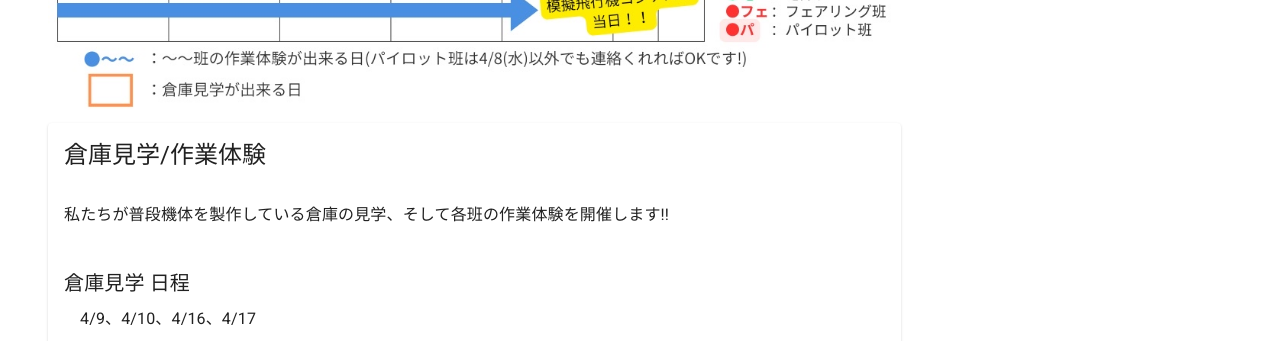
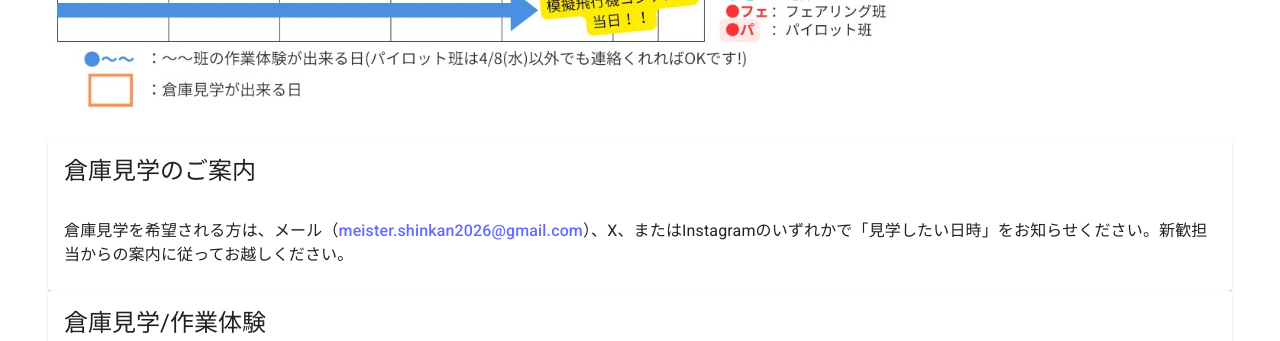
Before and after one commit to TitechMeister/welcome, a React (Vite) app: page /welcome/event in a window 1280 px wide. Shown: the part 780-1121 px from the top of the page. Built offline with nearby package versions, Linux system fonts and the light colour scheme.

Commit message:
倉庫見学の案内をつけた

```diff
--- a/src/pages/Access/Access.tsx
+++ b/src/pages/Access/Access.tsx
@@ -17,19 +17,9 @@ function Access() {
                   <a href="https://x.com/meister_welcome">X</a>
                   のいずれか )まで連絡をしてください。
             </Typography>
-            <Card sx={{marginTop:2}}>
-                <CardHeader title="倉庫見学の流れ" />
-                <CardContent>
-                    <Typography>
-                        見学希望の方は、下の連絡先のいずれかに「見学したい日時」を送ってください。新歓担当からの案内に従って来ていただければ大丈夫です。
-                    </Typography>
-                    <ol>
-                        <li>メール（<a href="mailto:meister.shinkan2026@gmail.com">meister.shinkan2026@gmail.com</a>）・X・Instagramのいずれかで、見学希望の日時をお知らせください。</li>
-                        <li>新歓担当の案内に従って、指定の日時にお越しください。</li>
-                    </ol>
-                    <Typography sx={{marginTop:1}}>見学はいつでも歓迎です。お気軽にご連絡ください！</Typography>
-                </CardContent>
-            </Card>
+            <Typography>
+                倉庫見学の詳しい流れは「新歓イベント」ページに掲載しています。見学希望の方はそちらをご確認ください。
+            </Typography>
         </div>
     )
 }
--- a/src/pages/Event/Event.tsx
+++ b/src/pages/Event/Event.tsx
@@ -1,4 +1,4 @@
-import { Stack, Typography,ImageList,ImageListItem } from '@mui/material';
+import { Stack, Typography,ImageList,ImageListItem, Card, CardHeader, CardContent } from '@mui/material';
 import img_1 from './img/1.jpg'
 import img_2 from './img/2.jpg'
 import calendar from './img/new_calender.png'
@@ -16,6 +16,14 @@ function Event() {
             <Typography variant='h6' padding={2}>新歓イベントのスケジュール</Typography>
 
             <img src={calendar} width={window.innerWidth*2/3} />
+            <Card sx={{marginTop:2}}>
+                <CardHeader title="倉庫見学のご案内" />
+                <CardContent>
+                    <Typography>
+                        倉庫見学を希望される方は、メール（<a href="mailto:meister.shinkan2026@gmail.com">meister.shinkan2026@gmail.com</a>）、X、またはInstagramのいずれかで「見学したい日時」をお知らせください。新歓担当からの案内に従ってお越しください。
+                    </Typography>
+                </CardContent>
+            </Card>
             <Stack spacing={2}>
                 <Tour />
                 <Contest />
```
Also changed, not shown: src/pages/Event/img/calendar_new.png (added).
